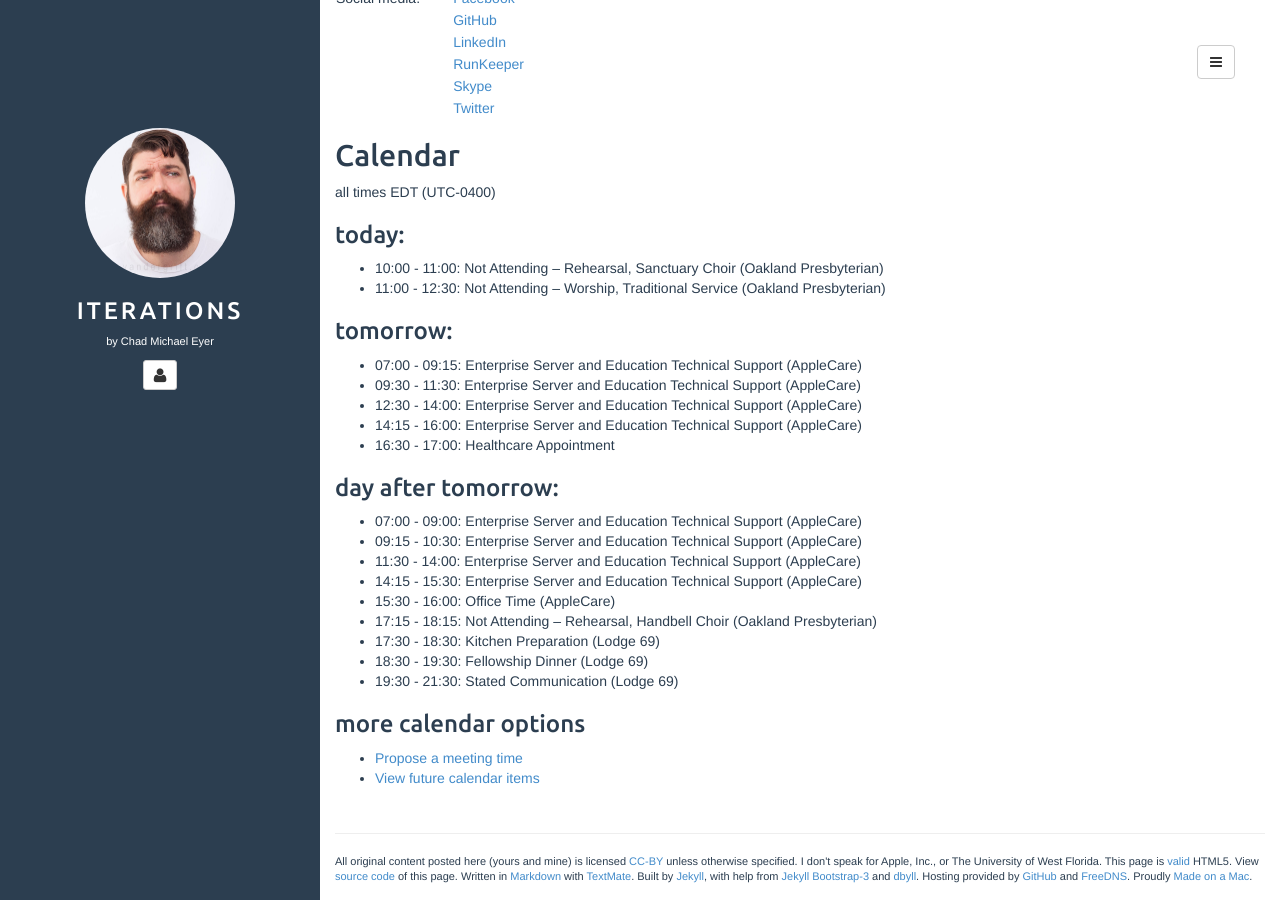
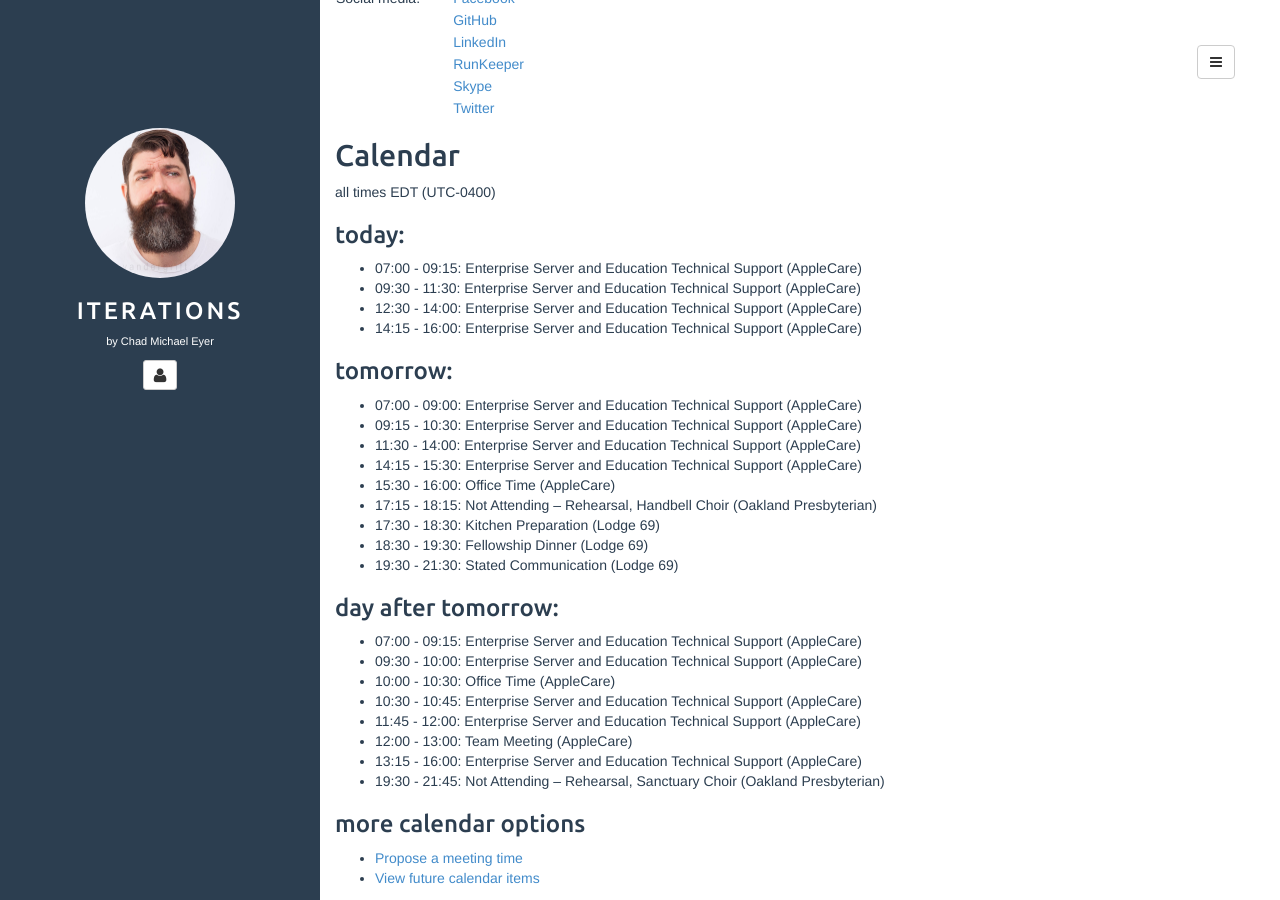
Before and after one commit to chadmichaeleyer/chadmichaeleyer.github.io, a Jekyll site: the page built from about.md, in a window 1280 px wide and 900 px high, scrolled down 1295 px. Built offline with Jekyll 4.4.1, drawn with Linux system fonts in a browser that asks for light colours.

Commit message:
calendar update

```diff
--- a/calendar.markdown
+++ b/calendar.markdown
@@ -1,19 +1,13 @@
 all times EDT (UTC-0400)
 
 ### today:
-
-* 10:00 - 11:00: Not Attending – Rehearsal, Sanctuary Choir (Oakland Presbyterian)
-* 11:00 - 12:30: Not Attending – Worship, Traditional Service (Oakland Presbyterian)
-
-### tomorrow:
 
 * 07:00 - 09:15: Enterprise Server and Education Technical Support (AppleCare)
 * 09:30 - 11:30: Enterprise Server and Education Technical Support (AppleCare)
 * 12:30 - 14:00: Enterprise Server and Education Technical Support (AppleCare)
 * 14:15 - 16:00: Enterprise Server and Education Technical Support (AppleCare)
-* 16:30 - 17:00: Healthcare Appointment
 
-### day after tomorrow:
+### tomorrow:
 
 * 07:00 - 09:00: Enterprise Server and Education Technical Support (AppleCare)
 * 09:15 - 10:30: Enterprise Server and Education Technical Support (AppleCare)
@@ -24,3 +18,14 @@ all times EDT (UTC-0400)
 * 17:30 - 18:30: Kitchen Preparation (Lodge 69)
 * 18:30 - 19:30: Fellowship Dinner (Lodge 69)
 * 19:30 - 21:30: Stated Communication (Lodge 69)
+
+### day after tomorrow:
+
+* 07:00 - 09:15: Enterprise Server and Education Technical Support (AppleCare)
+* 09:30 - 10:00: Enterprise Server and Education Technical Support (AppleCare)
+* 10:00 - 10:30: Office Time (AppleCare)
+* 10:30 - 10:45: Enterprise Server and Education Technical Support (AppleCare)
+* 11:45 - 12:00: Enterprise Server and Education Technical Support (AppleCare)
+* 12:00 - 13:00: Team Meeting (AppleCare)
+* 13:15 - 16:00: Enterprise Server and Education Technical Support (AppleCare)
+* 19:30 - 21:45: Not Attending – Rehearsal, Sanctuary Choir (Oakland Presbyterian)
```
Also changed, not shown: calendar-year.markdown (+11 -6 lines), 1 other file.
